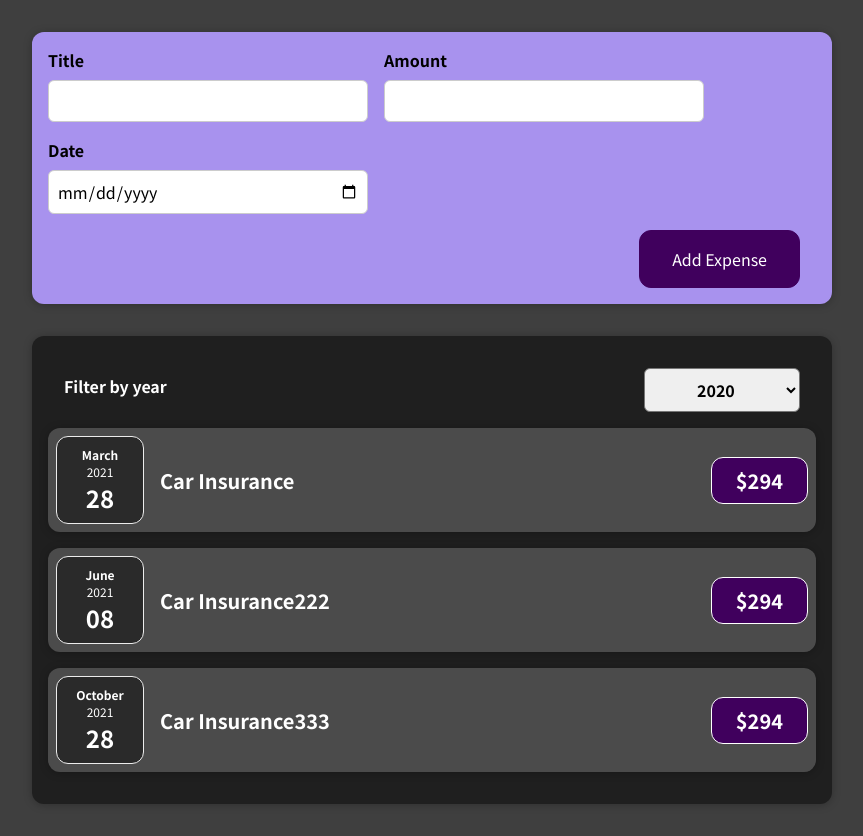
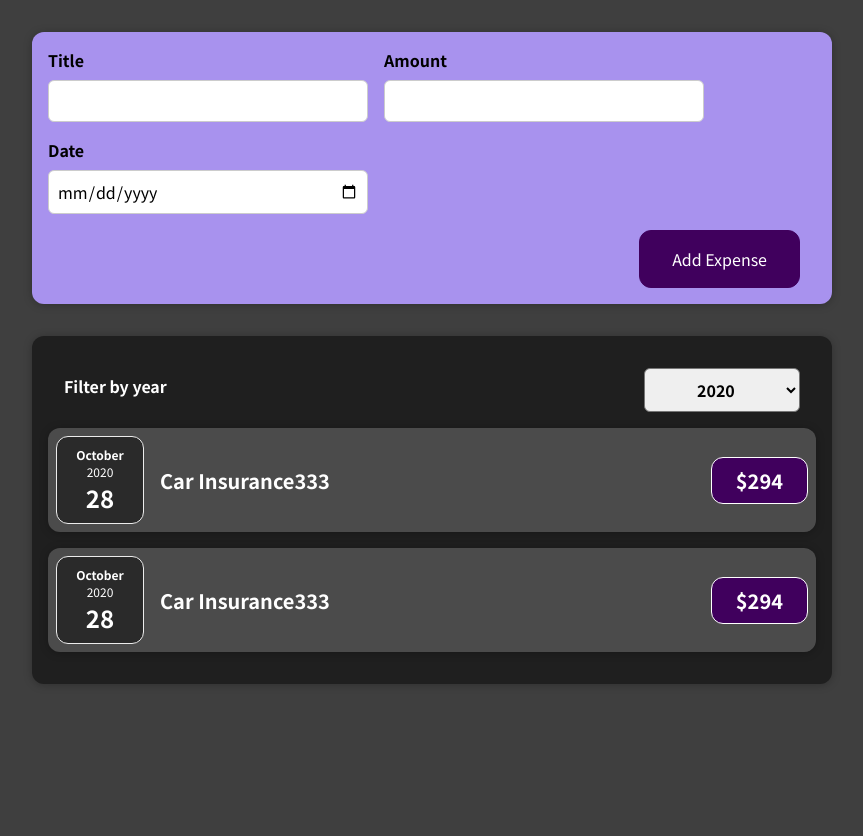
Before and after one commit to modac-bull/udemy-react-module3, a React (Create React App) app: page / in a window 1280 px wide. Shown: the whole page, without its empty margins (208-1071 px from the left). After the commit the page ends 800 px from the top, so only its background shows below. Built offline with nearby package versions, Linux system fonts and the light colour scheme.

Commit message:
[MOD] task3 정답

```diff
--- a/src/App.js
+++ b/src/App.js
@@ -8,7 +8,7 @@ const DUMMY_EXPENSES = [
     id: "e1",
     title: "Car Insurance",
     amount: 294,
-    date: new Date(2021, 2, 28),
+    date: new Date(2022, 2, 28),
   },
   {
     id: "e2",
@@ -22,11 +22,29 @@ const DUMMY_EXPENSES = [
     amount: 294,
     date: new Date(2021, 9, 28),
   },
+  {
+    id: "e4",
+    title: "Car Insurance333",
+    amount: 294,
+    date: new Date(2020, 9, 28),
+  },
+  {
+    id: "e5",
+    title: "Car Insurance333",
+    amount: 294,
+    date: new Date(2019, 9, 28),
+  },
+  {
+    id: "e6",
+    title: "Car Insurance333",
+    amount: 294,
+    date: new Date(2020, 9, 28),
+  },
 ];
 
 const App = () => {
   const [expenses, setExpenses] = useState(DUMMY_EXPENSES);
-  const [filteredYear, setFilteredYear] = useState("2020");
+
 
   const addExpenseHandler = (expense) => {
     console.log("in app.js");
@@ -34,29 +52,16 @@ const App = () => {
     // setExpenses([expense, ...expenses]); // 좋은 방법이 아니다.
 
     // 동일한 상태의 이전 스냅샨을 기반으로 하는 경우에 상태를 업데이트를 할 수 있는 깔끔한 방법이다.
-    setExpenses((prevExpenses) => {
+    setExpenses(prevExpenses => {
       return [expense, ...prevExpenses];
-    });
-  };
-
-  const filterChangeHandler = (selectedYear) => {
-    setFilteredYear(selectedYear);
-
-    let newArr = DUMMY_EXPENSES.filter(
-      (expense) => Number(selectedYear) === expense.date.getFullYear()
-    );
-    setExpenses(newArr);
+    })
   };
 
   // props 키 이름은, 던져준 키값의 이름을 사용해야 한다.
   return (
     <div>
       <NewExpense onAddExpense={addExpenseHandler} />
-      <Expenses
-        items={expenses}
-        onFilterChange={filterChangeHandler}
-        filteredYear={filteredYear}
-      />
+      <Expenses items={expenses} />
     </div>
   );
 };
--- a/src/components/Expenses/Expenses.js
+++ b/src/components/Expenses/Expenses.js
@@ -1,4 +1,4 @@
-import React from "react";
+import React, { useState } from "react";
 import "./Expense.css";
 import ExpenseItem from "./ExpenseItem";
 import Card from "../UI/Card";
@@ -9,27 +9,30 @@ import ExpensesFilter from "./ExpensesFilter";
 // State 끌어올리기
 // 데이터 자식 컴포넌트에서 부모 컴포넌트로 보내기
 
-
-
 // key 리액트가 개별 아이템을 인식할 수 있도록 해준다. 고유값을 적어야 한다.
 // 리액트가 key 값으로 개별 아이템을 인식할 수있게 되고
 // 렌더링 할 때 도움을 준다. => 전체 리스트를 다 재 렌더링 할 필요 없이
 // 추가되는 부분에만 렌더링 함
 
 export default function Expenses(props) {
+  const [filteredYear, setFilteredYear] = useState("2020");
 
   const filterChangeHandler = (selectedYear) => {
-    props.onFilterChange(selectedYear)
+    setFilteredYear(selectedYear);
   };
+
+  const filteredExpenses = props.items.filter((expense) => {
+    return expense.date.getFullYear().toString() === filteredYear
+  });
 
   return (
     <div>
       <Card className="expenses">
         <ExpensesFilter
           onChangeFilter={filterChangeHandler}
-          selected={props.filteredYear}
+          selected={filteredYear}
         />
-        {props.items.map((expense) => {
+        {filteredExpenses.map((expense) => {
           return (
             <ExpenseItem
               key={expense.id}
```
